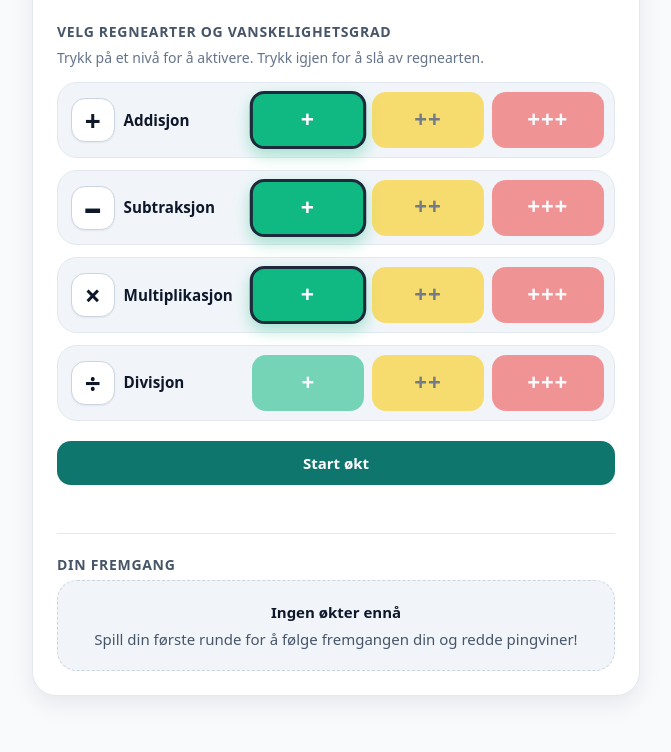
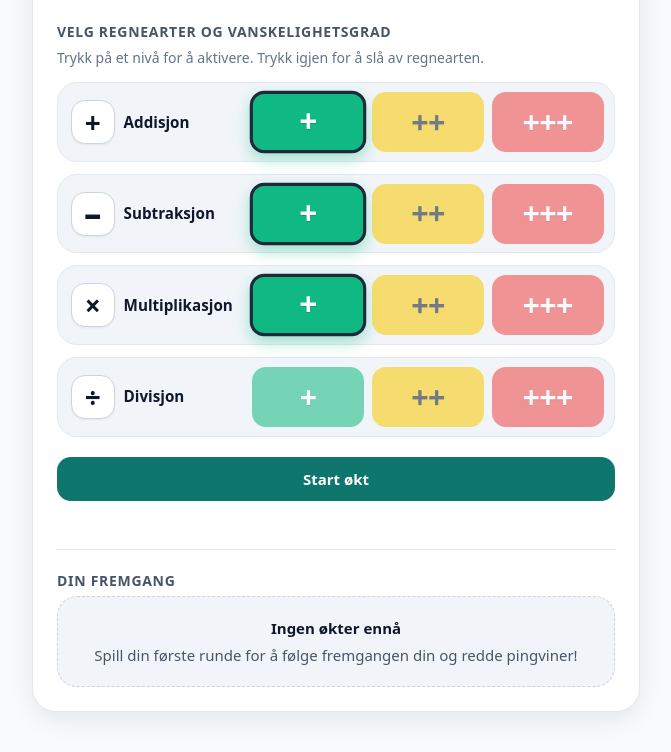
Before and after one commit to slart11/iq-app, a website with bundled scripts: page matte.html in a window 1280 px wide. Shown: the part 177-929 px from the top of the page, without its empty margins (304-975 px from the left). Built offline with nearby package versions, Linux system fonts and the light colour scheme.

Commit message:
style(matte): center and enlarge bold +/++/+++ symbols inside difficulty buttons

```diff
--- a/styles/matte.css
+++ b/styles/matte.css
@@ -132,14 +132,14 @@
 }
 
 .diff-btn {
-  min-height: 56px;
-  padding: 0.5rem 0.4rem;
+  min-height: 60px;
+  padding: 0 0.25rem;
   border-radius: 0.875rem;
   border: 3px solid transparent;
-  font-family: inherit;
-  font-size: 1.4rem;
+  font-family: system-ui, -apple-system, 'Segoe UI', Roboto, sans-serif;
+  font-size: 1.9rem;
   font-weight: 900;
-  letter-spacing: 0.04em;
+  letter-spacing: -0.02em;
   line-height: 1;
   cursor: pointer;
   touch-action: manipulation;
@@ -147,6 +147,8 @@
   display: inline-flex;
   align-items: center;
   justify-content: center;
+  text-align: center;
+  text-shadow: 0 1px 0 rgba(0, 0, 0, 0.15);
   transition: transform 0.12s ease, opacity 0.15s ease, border-color 0.15s ease, box-shadow 0.15s ease;
 }
 
```
